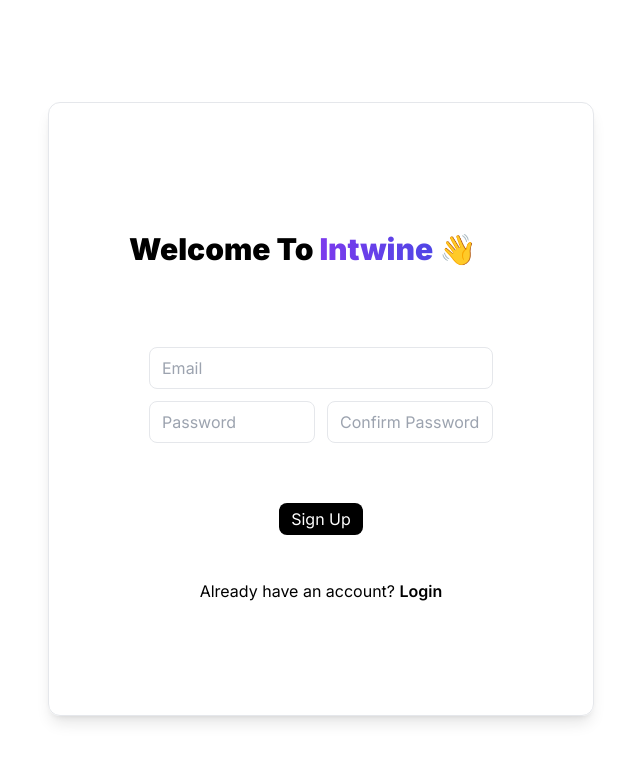
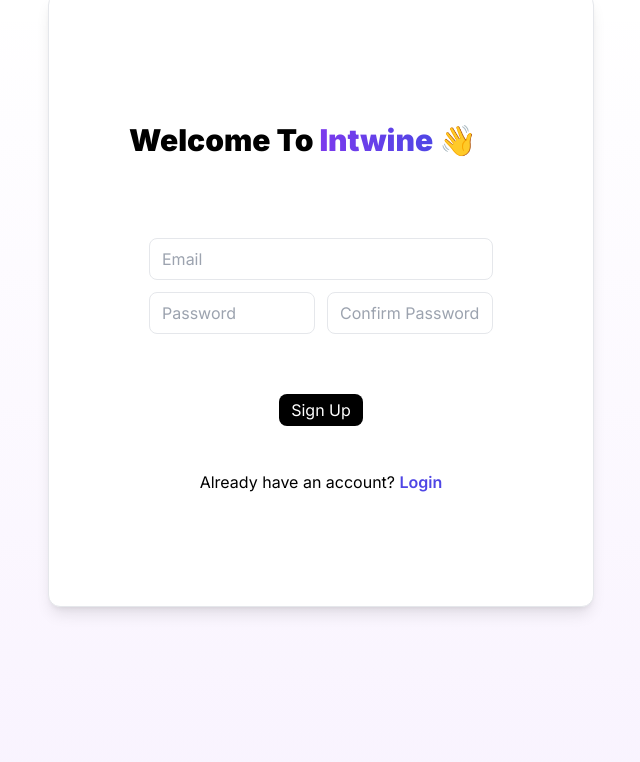
Before and after one commit to ethans333/celly-auto-sms, a React (Vite) app in the folder frontend/: page /register in a window 1280 px wide. Shown: the top 762 px of the page, without its empty margins (319-959 px from the left). Built offline with nearby package versions, Linux system fonts and the light colour scheme; what @azure/msal-react would draw is missing.

Commit message:
Fix bug: clear workspace_raw on page refresh

```diff
--- a/frontend/src/Components/UI/Menus/BottomRightMenu.jsx
+++ b/frontend/src/Components/UI/Menus/BottomRightMenu.jsx
@@ -53,12 +53,12 @@
     return (
       <div>
         <div className="animate-bounce">
-          <div className="text-sm ml-[32px] w-32 text-center font-semibold">
+          <div className="text-sm ml-[32px] w-32 text-center font-semibold text-indigo-600">
             Create a New Project
           </div>
 
           <div className="ml-[85.5px] mt-1 mb-5">
-            <ArrowDownwardIcon />
+            <ArrowDownwardIcon sx={{ fill: "#4F46E5" }} />
           </div>
         </div>
 
--- a/frontend/src/Components/UI/Sidebars/LeftSideBar.jsx
+++ b/frontend/src/Components/UI/Sidebars/LeftSideBar.jsx
@@ -96,7 +96,13 @@
               mapWorkspaces(favoriteWorkspaceList)
             )}
           </div>
-          <p className="font-extrabold mt-8">Projects</p>
+          <p
+            className={`font-extrabold ${
+              favoriteWorkspaceList.length > 0 && "mt-8"
+            }`}
+          >
+            Projects
+          </p>
           {/* All Projects */}
           <div className="space-y-3 mt-3 ml-1">
             {loadingWorkspaceList ? (
--- a/frontend/src/Contexts/Helpers.jsx
+++ b/frontend/src/Contexts/Helpers.jsx
@@ -83,6 +83,8 @@
    * @return {Promise} A Promise that resolves when the workspace is successfully updated.
    */
   function saveWorkspace() {
+    console.log(componentsStack);
+
     const objects = componentsStack
       .filter((c) => c.ref.current.constructor.prototype instanceof Cell)
       .map((c) => c.ref.current.toJSON());
--- a/frontend/src/Pages/App.jsx
+++ b/frontend/src/Pages/App.jsx
@@ -26,7 +26,6 @@
 
   // Load Workspace
   useEffect(() => {
-    console.log(curves);
     setComponentsStack([...cells, ...curves]);
   }, [workspaceMetaData.id, cells, curves]);
 
--- a/frontend/src/Pages/Auth/Login.jsx
+++ b/frontend/src/Pages/Auth/Login.jsx
@@ -27,8 +27,8 @@
   };
 
   return (
-    <div className="flex items-center justify-center mt-[8vw]">
-      <div className="border border-200 shadow-lg rounded-xl px-20 pt-32 pb-28 ">
+    <div className="bg-gradient-to-t from-[rgba(168,85,247,0.07)] flex items-center justify-center pb-[25vh] h-screen">
+      <div className="border border-200 shadow-lg rounded-xl px-20 pt-32 pb-28 bg-white">
         <div className="text-3xl font-black mb-5">
           Welcome Back To{" "}
           <a className="bg-gradient-to-r from-violet-600 to-indigo-600 inline-block text-transparent bg-clip-text">
@@ -81,7 +81,7 @@
             Don't have an account?{" "}
             <a
               onClick={() => navigate("/register")}
-              className="font-semibold cursor-pointer hover:opacity-50"
+              className="text-indigo-600 font-semibold cursor-pointer hover:opacity-50"
             >
               Sign Up
             </a>
--- a/frontend/src/Pages/Auth/Register.jsx
+++ b/frontend/src/Pages/Auth/Register.jsx
@@ -30,10 +30,9 @@
   };
 
   const navigate = useNavigate();
-
   return (
-    <div className="flex items-center justify-center mt-[8vw]">
-      <div className="border border-200 shadow-lg rounded-xl px-20 pt-32 pb-28">
+    <div className="bg-gradient-to-t from-[rgba(168,85,247,0.07)] flex items-center justify-center pb-[25vh] h-screen">
+      <div className="border border-200 shadow-lg rounded-xl px-20 pt-32 pb-28 bg-white">
         <div className="text-3xl font-black mb-5">
           Welcome To{" "}
           <a className="bg-gradient-to-r from-violet-600 to-indigo-600 inline-block text-transparent bg-clip-text">
@@ -88,7 +87,7 @@
           <div className="text-center pt-7">
             Already have an account?{" "}
             <a
-              className="font-semibold cursor-pointer hover:opacity-50"
+              className="font-semibold cursor-pointer hover:opacity-50 text-indigo-600"
               onClick={() => navigate("/login")}
             >
               Login
--- a/frontend/src/api.jsx
+++ b/frontend/src/api.jsx
@@ -186,8 +186,6 @@
  * @returns {Object} Message and workspace id
  */
 export async function updateWorkspace(metadata, workspace_raw) {
-  console.log(metadata);
-
   const response = await fetch(
     import.meta.env.VITE_WORKSPACE_API_URL + "/workspace/" + metadata.id,
     {
```
Also changed, not shown: 1 other file (tests, documents, lock files or other folders).
